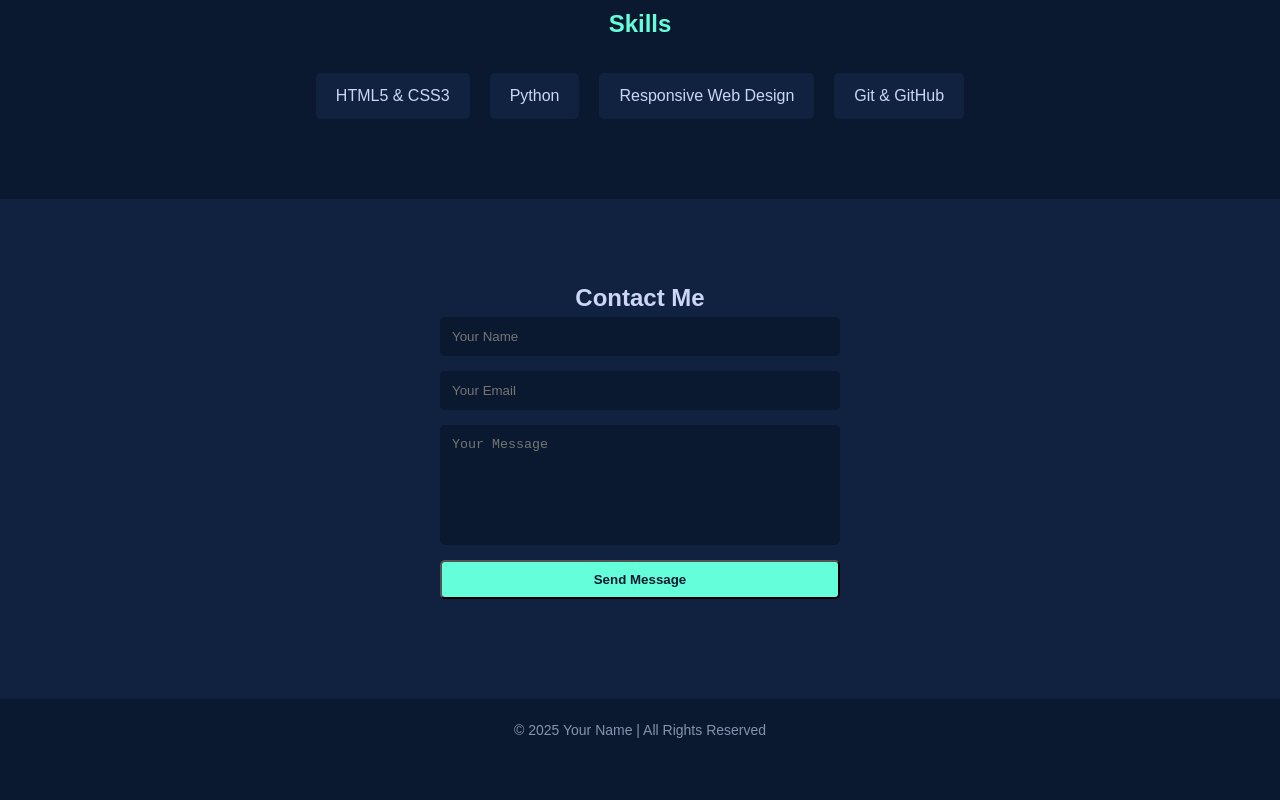
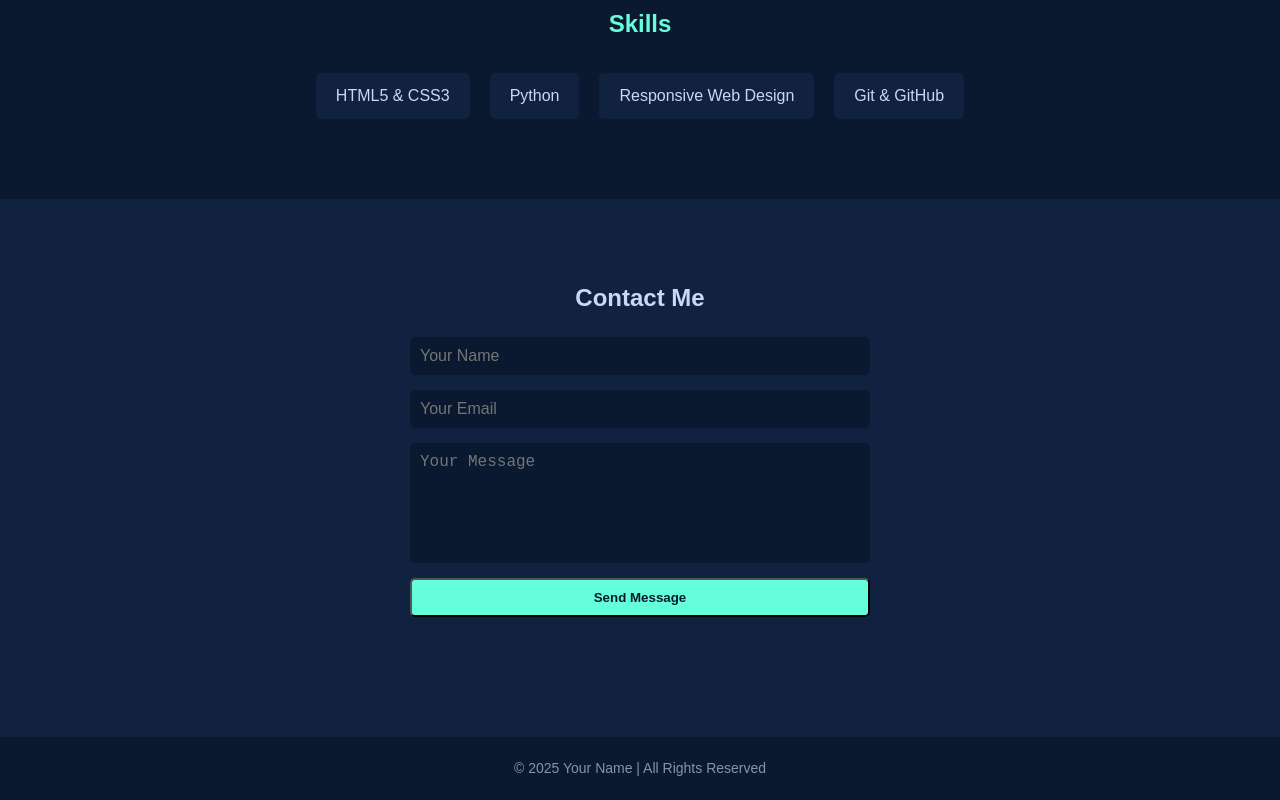
Before and after one commit to Jigyasa022303/test-web, a plain HTML site: page index.html in a window 1280 px wide. Shown: the part 1153-1953 px from the top of the page. Before the commit the page ends 1915 px from the top, so only its background shows below. Drawn offline with Linux system fonts and the light colour scheme.

Commit message:
Update style.css

```diff
--- a/style.css
+++ b/style.css
@@ -201,3 +201,31 @@ footer {
   flex-wrap: wrap; /* allows image + text to stack on small screens */
   gap: 30px;
 }
+.contact form {
+  max-width: 500px;
+  margin: auto;
+  padding: 20px;
+  display: flex;
+  flex-direction: column;
+  gap: 15px;
+}
+
+.contact input,
+.contact textarea {
+  width: 100%;
+  padding: 10px;
+  border-radius: 5px;
+  border: none;
+  font-size: 16px;
+}
+
+@media (max-width: 600px) {
+  .hero {
+    flex-direction: column;
+    text-align: center;
+  }
+
+  .profile-pic {
+    margin-right: 0;
+  }
+}
```
